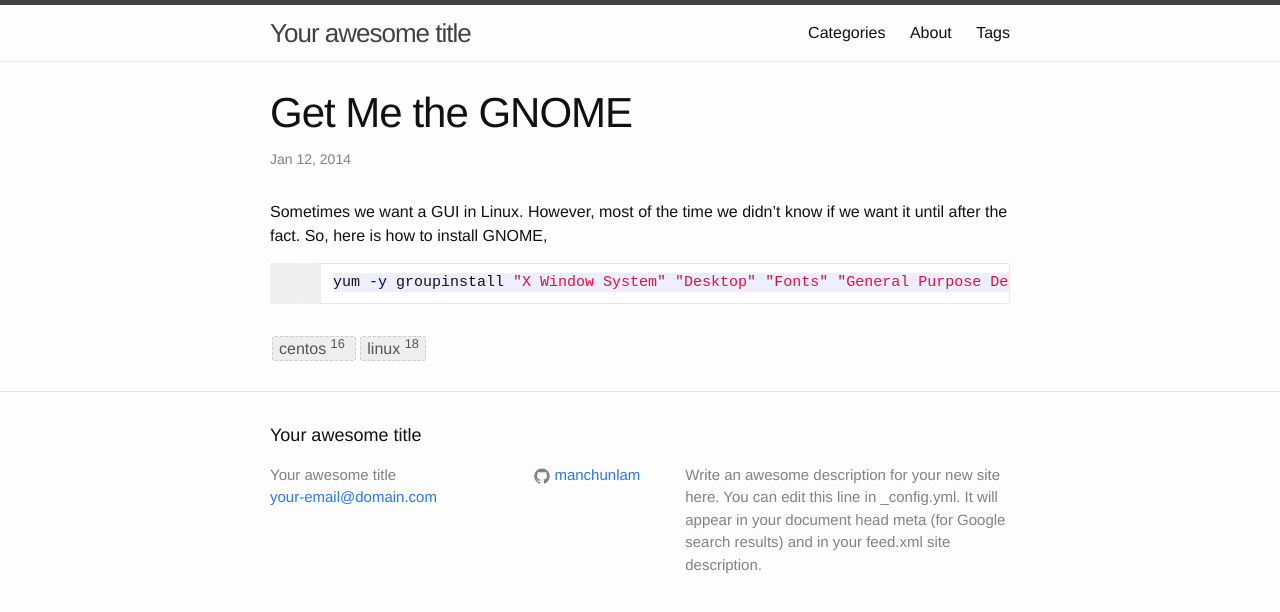
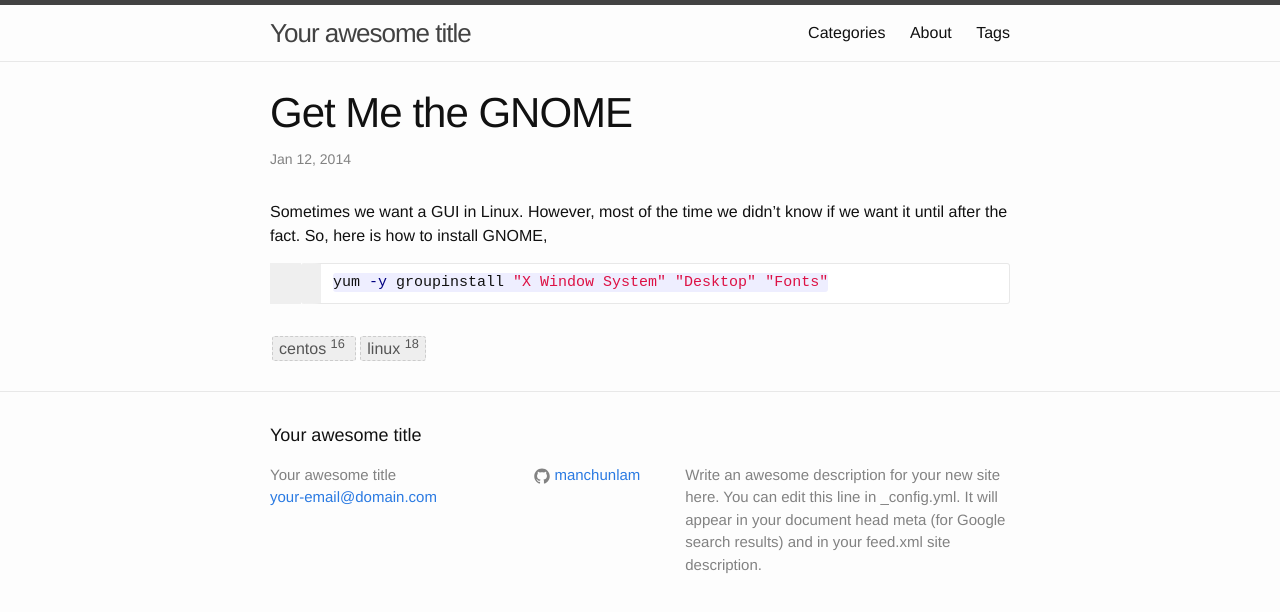
Before and after one commit to manchunlam/jekyll-blog, a Jekyll site: the page built from _posts/2014-01-11-get-me-the-gnome.markdown, in a window 1280 px wide. Shown: the top 612 px of the page. Built offline with Jekyll 4.4.1, drawn with Linux system fonts in a browser that asks for light colours; Markdown is read by kramdown in place of the engine named in the settings.

Commit message:
[CHANGE] Gnome - minimum groups to get Gnome desktop

````diff
--- a/_posts/2014-01-11-get-me-the-gnome.markdown
+++ b/_posts/2014-01-11-get-me-the-gnome.markdown
@@ -13,5 +13,5 @@
 we want it until after the fact. So, here is how to install GNOME,
 
 ```sh
-yum -y groupinstall "X Window System" "Desktop" "Fonts" "General Purpose Desktop"
+yum -y groupinstall "X Window System" "Desktop" "Fonts"
 ```
````
